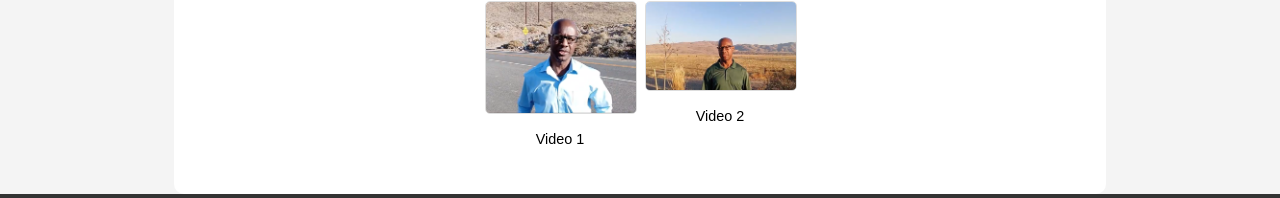
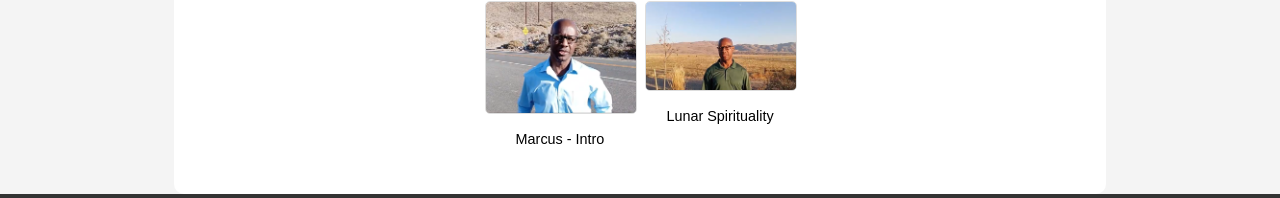
Before and after one commit to marcuspage5715/box4532, a plain HTML site: page index.html in a window 1280 px wide. Shown: the part 556-754 px from the top of the page. Drawn offline with Linux system fonts and the light colour scheme.

Commit message:
Update index.html

```diff
--- a/index.html
+++ b/index.html
@@ -92,11 +92,11 @@
         <!-- Google Drive Video Links with Thumbnails -->
         <a href="https://drive.google.com/file/d/1W0Miyrfvk9LhmW_0IYHXBbs3ZPf1CKWK/view?usp=drivesdk&export=download" target="_blank">
             <img src="assets/thumbnail1.png" alt="thumbnail1">
-            <p>Video 1</p>
+            <p>Marcus - Intro</p>
         </a>
         <a href="https://drive.google.com/file/d/1NLlu1GLmCPxrNaRXSKJpAMNQMQAyGwF5/view?usp=drivesdk&export=download" target="_blank">
             <img src="assets/thumbnail2.png" alt="thumbnail2">
-            <p>Video 2</p>
+            <p>Lunar Spirituality</p>
         </a>
     </div>
 </section>
```
